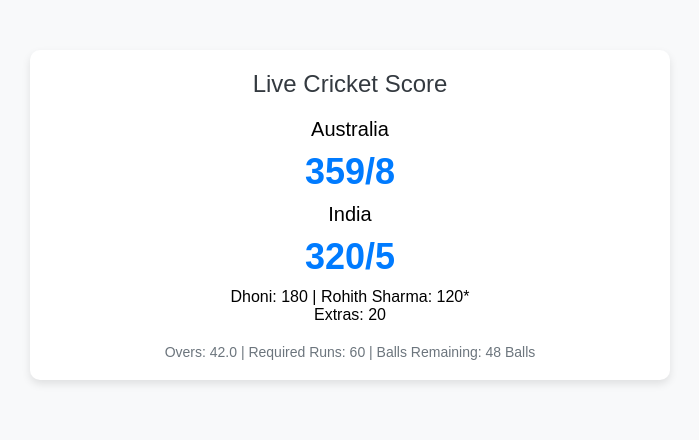
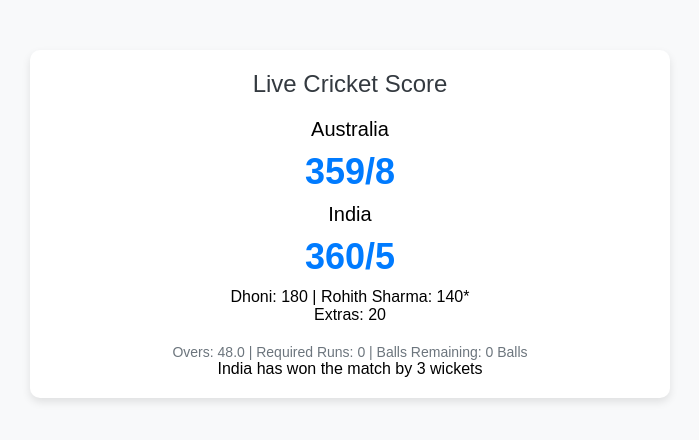
Before and after one commit to nsatwik/aws_code_pipeline_project, a plain HTML site: page index.html in a window 1280 px wide. Shown: the whole page, without its empty margins (290-989 px from the left). Drawn offline with Linux system fonts and the light colour scheme.

Commit message:
Update index.html

```diff
--- a/index.html
+++ b/index.html
@@ -48,10 +48,11 @@
         <div class="team">Australia</div>
         <div class="score">359/8</div>
         <div class="team">India</div>
-        <div class="score">320/5</div>
-	<div class="Batting">Dhoni: 180 | Rohith Sharma: 120*</div>
+        <div class="score">360/5</div>
+	<div class="Batting">Dhoni: 180 | Rohith Sharma: 140*</div>
 	<div>Extras: 20</div>
-        <div class="details">Overs: 42.0 | Required Runs: 60 | Balls Remaining: 48 Balls </div>
+        <div class="details">Overs: 48.0 | Required Runs: 0 | Balls Remaining: 0 Balls </div>
+	<div>India has won the match by 3 wickets</div>
     </div>
 </body>
 </html>
```
